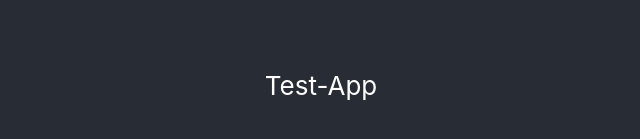
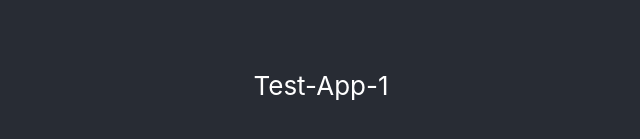
Before and after one commit to gurpreetsingh41333/browser-notification, a React (Create React App) app: page / in a window 1280 px wide. Shown: the part 315-454 px from the top of the page, without its empty margins (319-959 px from the left). Built offline with nearby package versions, Linux system fonts and the light colour scheme.

Commit message:
feat:add test notification

```diff
--- a/src/App.js
+++ b/src/App.js
@@ -8,7 +8,7 @@ function App() {
     <div className="App">
       <header className="App-header">
         <p>
-          Test-App
+          Test-App-1
         </p>
         <SystemTimeOut />
       </header>
--- a/src/SystemTimeout.jsx
+++ b/src/SystemTimeout.jsx
@@ -14,14 +14,12 @@ const SystemTimeOut = () => {
   /** this fn shows the borwser notification before 1 minute of warning popup */
   const showBrowserNotification = () => {
     if (Notification.permission === 'granted') {
-      /* eslint-disable no-new */
       new Notification('Are you still here!', {
         body: 'Your Casa session is about to expire!',
         icon: logo
       })
     } else if (Notification.permission !== 'denied') {
       Notification.requestPermission().then(() => {
-      /* eslint-disable no-new */
         new Notification('Are you still here!', {
           body: 'Your Casa session is about to expire!',
           icon: logo
@@ -38,7 +36,8 @@ const SystemTimeOut = () => {
       timeleft -= 1
       if (timeleft <= 0) {
         setWarningMsg(false)
-        console.log('logout')
+        console.log('successfully logged out')
+        inactivityTracker()
       }
       setTimeRemaining(timeleft)
     }, 1000)
@@ -69,15 +68,15 @@ const SystemTimeOut = () => {
   }
 
   const notifyMe = () =>{
+    console.log('Notification.permission', Notification.permission);
     // Let's check if the browser supports notifications
     if (!("Notification" in window)) {
       alert("This browser does not support desktop notification");
     }
-
     // Let's check whether notification permissions have already been granted
     else if (Notification.permission === "granted") {
       // If it's okay let's create a notification
-      var notification = new Notification("Hi there!");
+      new Notification("you're logged in");
     }
 
     // Otherwise, we need to ask the user for permission
@@ -85,7 +84,7 @@ const SystemTimeOut = () => {
       Notification.requestPermission().then(function (permission) {
         // If the user accepts, let's create a notification
         if (permission === "granted") {
-          var notification = new Notification("Hi there!");
+          new Notification("you're logged in");
         }
       });
     }
```
Also changed, not shown: package.json (+7 -1 lines), 1 other file (tests, documents, lock files or other folders).
